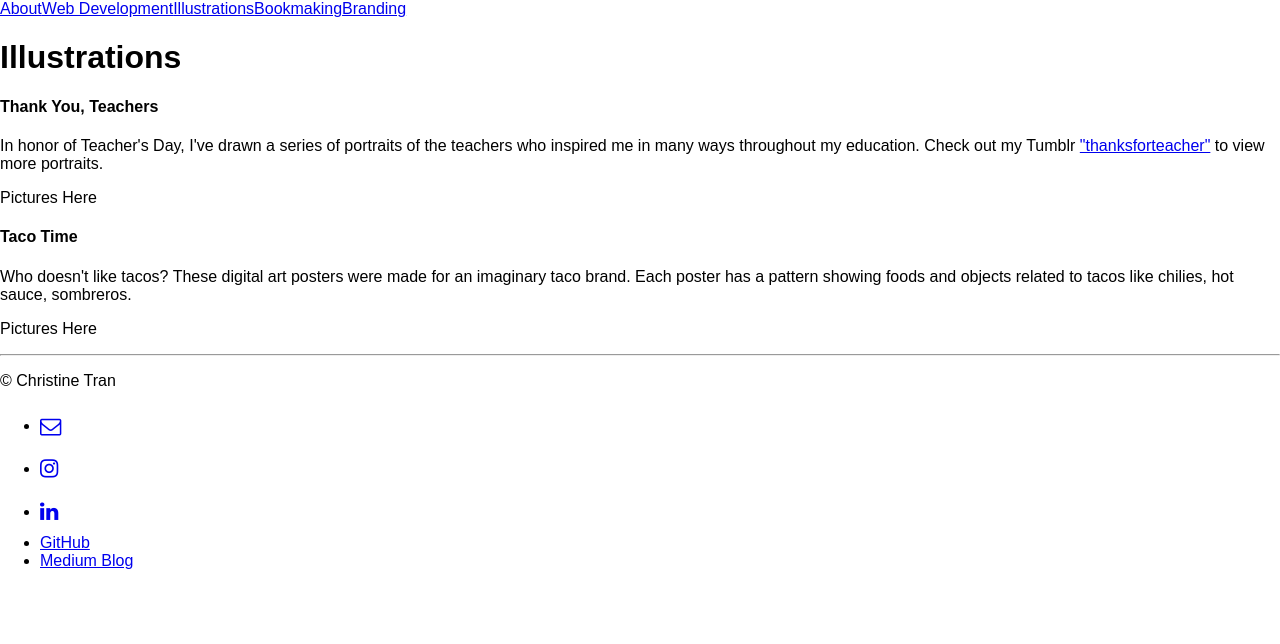
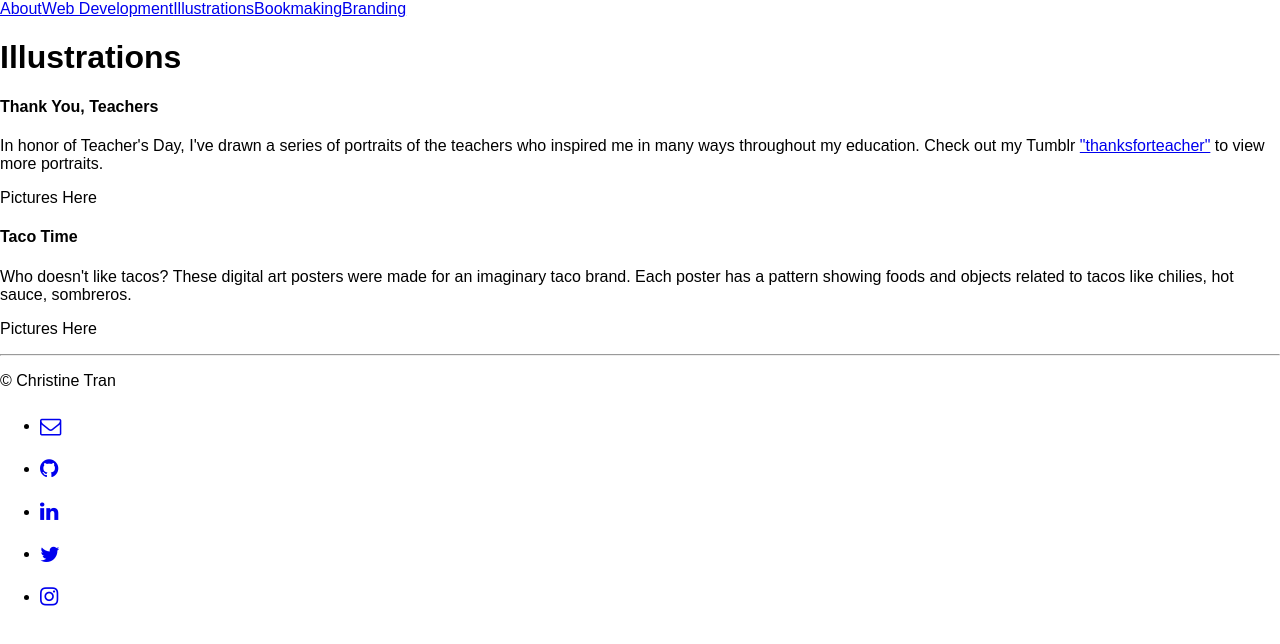
Before and after one commit to christinetran825/tofukid-website, a React (Create React App) app: page /illustrations in a window 1280 px wide. Shown: the top 644 px of the page. Built offline with nearby package versions, Linux system fonts and the light colour scheme.

Commit message:
reordered social icons

```diff
--- a/src/components/Footer.js
+++ b/src/components/Footer.js
@@ -7,10 +7,14 @@ const Footer = () =>
     <div id="icons">
       <ul>
         <li><span className="fa-stack fa-lg fa-1x"><a href="mailto:christinetran825@gmail.com"><i className="fa fa-envelope-o" aria-hidden="true"></i></a></span></li>
+
+        <li><span className="fa-stack fa-lg fa-1x"><a href="https://github.com/christinetran825" target="_blank"><i className="fa fa-github"></i></a></span></li>
+
+        <li><span className="fa-stack fa-lg fa-1x"><a href="https://www.linkedin.com/in/christinetran825/" target="_blank"><i className="fa fa-linkedin" aria-hidden="true"></i></a></span></li>
+
+        <li><span className="fa-stack fa-lg fa-1x"><a href="https://twitter.com/thetofukid" target="_blank"><i className="fa fa-twitter"></i></a></span></li>
+
         <li><span className="fa-stack fa-lg fa-1x"><a href="https://www.instagram.com/thetofukid/" target="_blank"><i className="fa fa-instagram" aria-hidden="true"></i></a></span></li>
-        <li><span className="fa-stack fa-lg fa-1x"><a href="https://www.linkedin.com/in/christinetran825/" target="_blank"><i className="fa fa-linkedin" aria-hidden="true"></i></a></span></li>
-        <li><a href="https://github.com/christinetran825">GitHub</a></li>
-        <li><a href="https://medium.com/@christinetran_81275">Medium Blog</a></li>
       </ul>
     </div>
   </footer>
```
